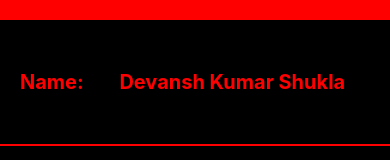
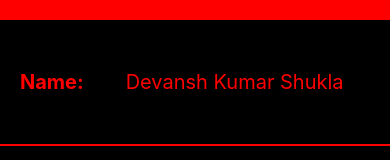
Before and after one commit to D-Coder135/IDCard_App_React-Native, a React Native app: screen / in a window 390 px wide. Shown: the part 318-478 px from the top of the page. Built offline with nearby package versions, Linux system fonts and the light colour scheme.

Commit message:
remove the fontWeight attribute from the style property of the Text tag

```diff
--- a/App.js
+++ b/App.js
@@ -16,7 +16,7 @@ export default function App() {
       <View style = {styles.details}>
         <View style = {styles.items}>
           <Text style = {{color: 'red', flex: 0.8, fontSize: 20, fontWeight: 'bold' }}>Name:</Text>
-          <Text style = {{color: 'red', fontSize: 20, fontWeight: 'bold' }}>Devansh Kumar Shukla</Text>
+          <Text style = {{color: 'red', fontSize: 20 }}>Devansh Kumar Shukla</Text>
         </View>
         <View style = {styles.items}></View>
         <View style = {styles.items}></View>
```
